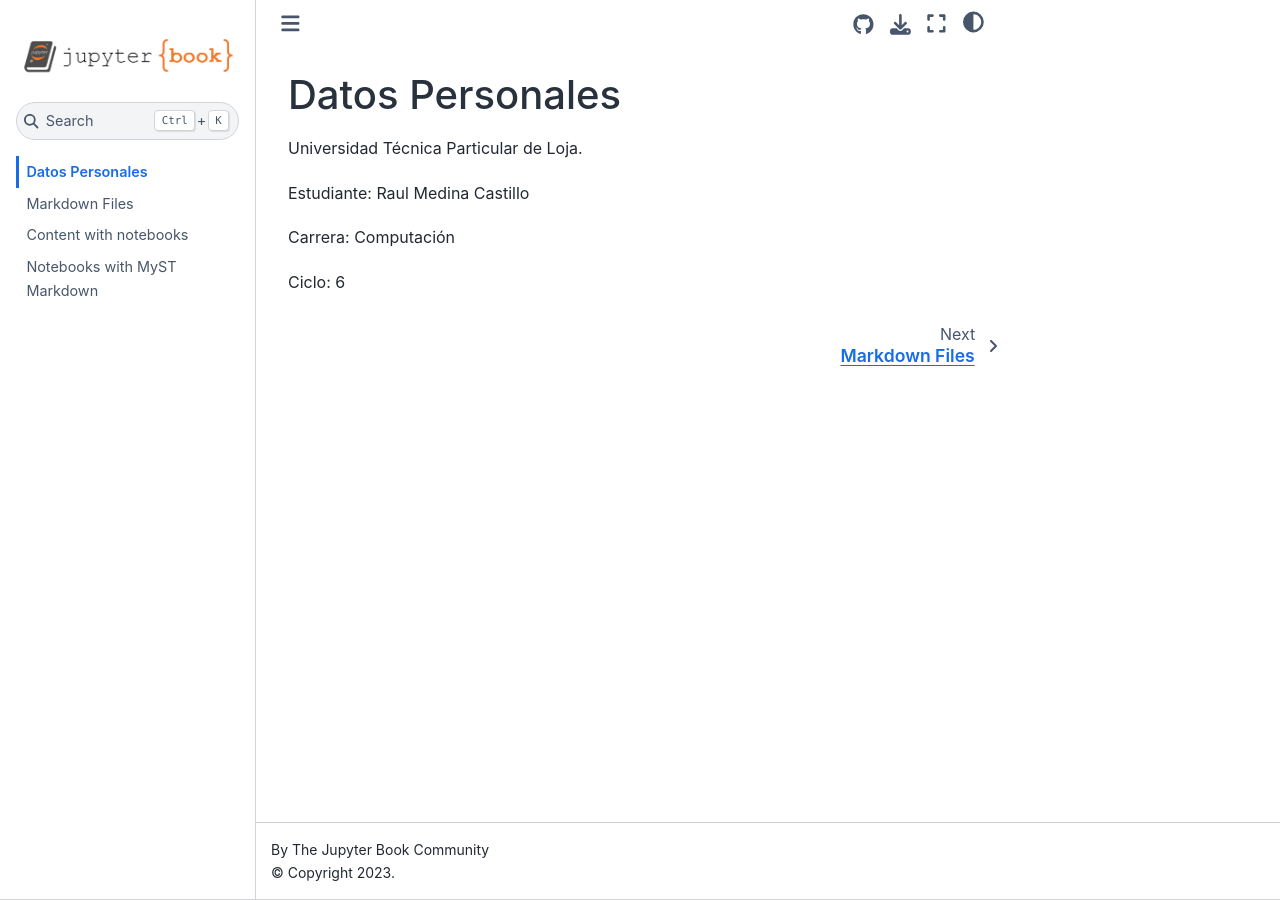
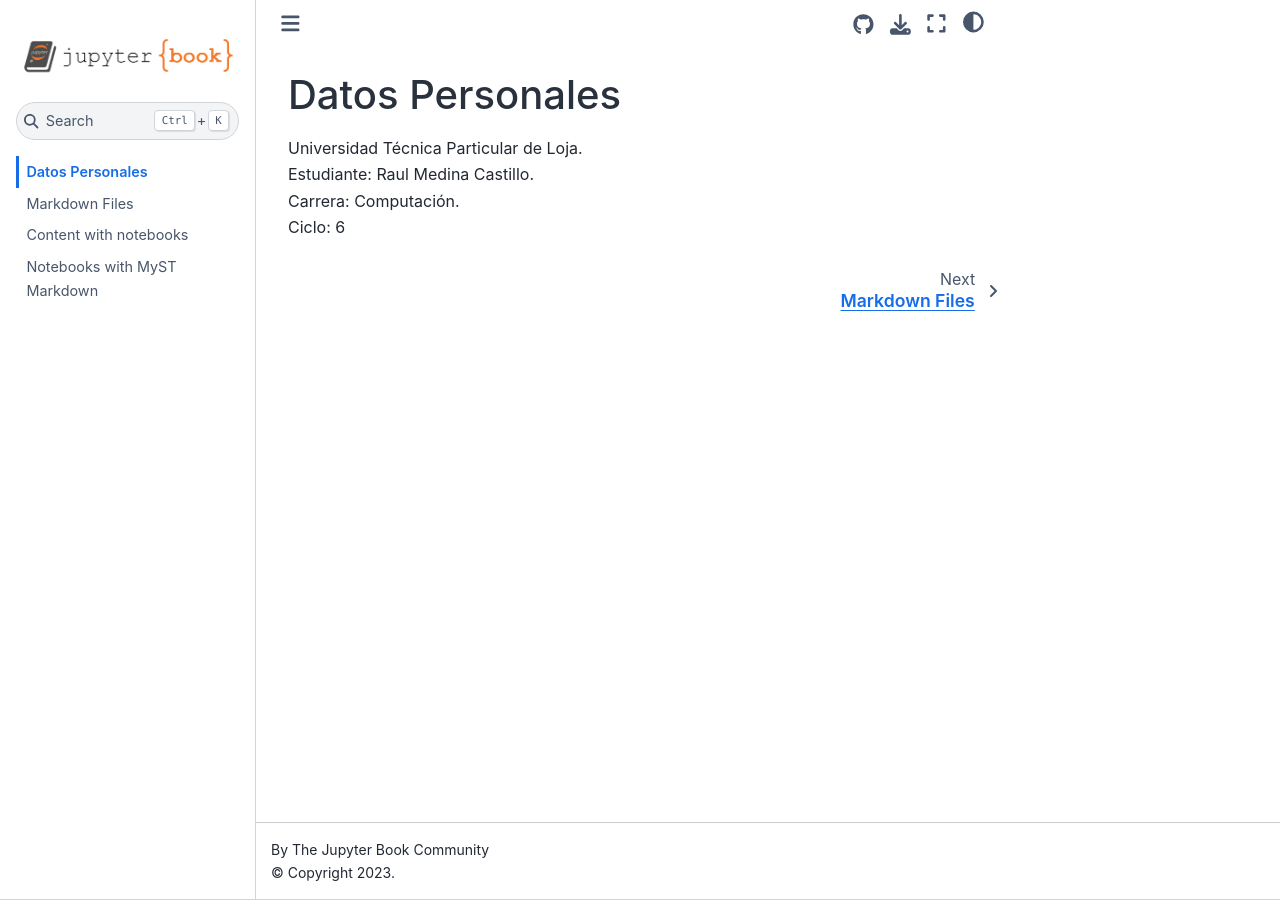
Before and after one commit to raul8005/PlaraformaWeb, a Jupyter Book: the page built from intro.md, in a window 1280 px wide. Built offline with Jupyter Book 1.0.4 settings and Sphinx 7.4.7 and the Sphinx Book theme 1.1.4, drawn with Linux system fonts in a browser that asks for light colours.

```diff
--- a/intro.md
+++ b/intro.md
@@ -1,11 +1,6 @@
 # Datos Personales
 
 Universidad Técnica Particular de Loja.
-
-Estudiante: Raul Medina Castillo
-
-
-Carrera: Computación
-
-
+Estudiante: Raul Medina Castillo.
+Carrera: Computación.
 Ciclo: 6
```
